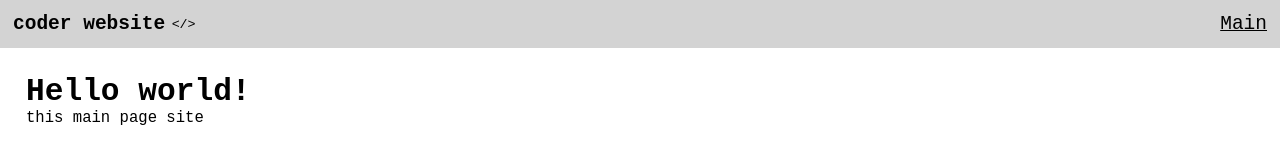
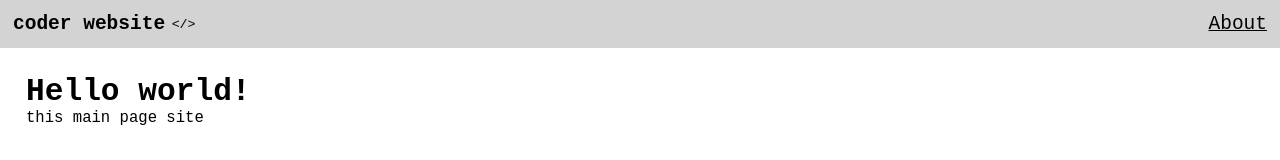
Before and after one commit to marc1k3y/website, a React (Create React App) app: page / in a window 1280 px wide. Shown: the top 160 px of the page. Built offline with nearby package versions, Linux system fonts and the light colour scheme.

Commit message:
another try fix router

```diff
--- a/src/App.js
+++ b/src/App.js
@@ -15,7 +15,7 @@ export default function App() {
       <div className="app-content">
         <Routes>
           <Route path="*" element={<Main />} />
-          <Route path="/website/about" element={<About />} />
+          <Route path="/about" element={<About />} />
         </Routes>
       </div>
     </div>
--- a/src/components/Header.jsx
+++ b/src/components/Header.jsx
@@ -27,9 +27,9 @@ export default function Header() {
       </div>
       <div className="header-navbar">
         <NavLink
-          to={location.pathname === "/website/" ? "/website/about" : "/website/"}
+          to={location.pathname === "/" ? "/about" : "/"}
           style={currentTheme?.header?.links}>
-          {location.pathname === "/website/" ? "About" : "Main"}
+          {location.pathname === "/" ? "About" : "Main"}
         </NavLink>
       </div>
     </div>
--- a/src/index.js
+++ b/src/index.js
@@ -2,14 +2,14 @@ import React from "react"
 import ReactDOM from "react-dom"
 import App from "./App"
 import { Provider } from "react-redux"
-import { BrowserRouter } from "react-router-dom"
+import { BrowserRouter, HashRouter } from "react-router-dom"
 import { store } from "./store/store"
 
 ReactDOM.render(
   <Provider store={store}>
-    <BrowserRouter>
+    <HashRouter>
       <App />
-    </BrowserRouter>
+    </HashRouter>
   </Provider>,
   document.getElementById("root")
 )
```
